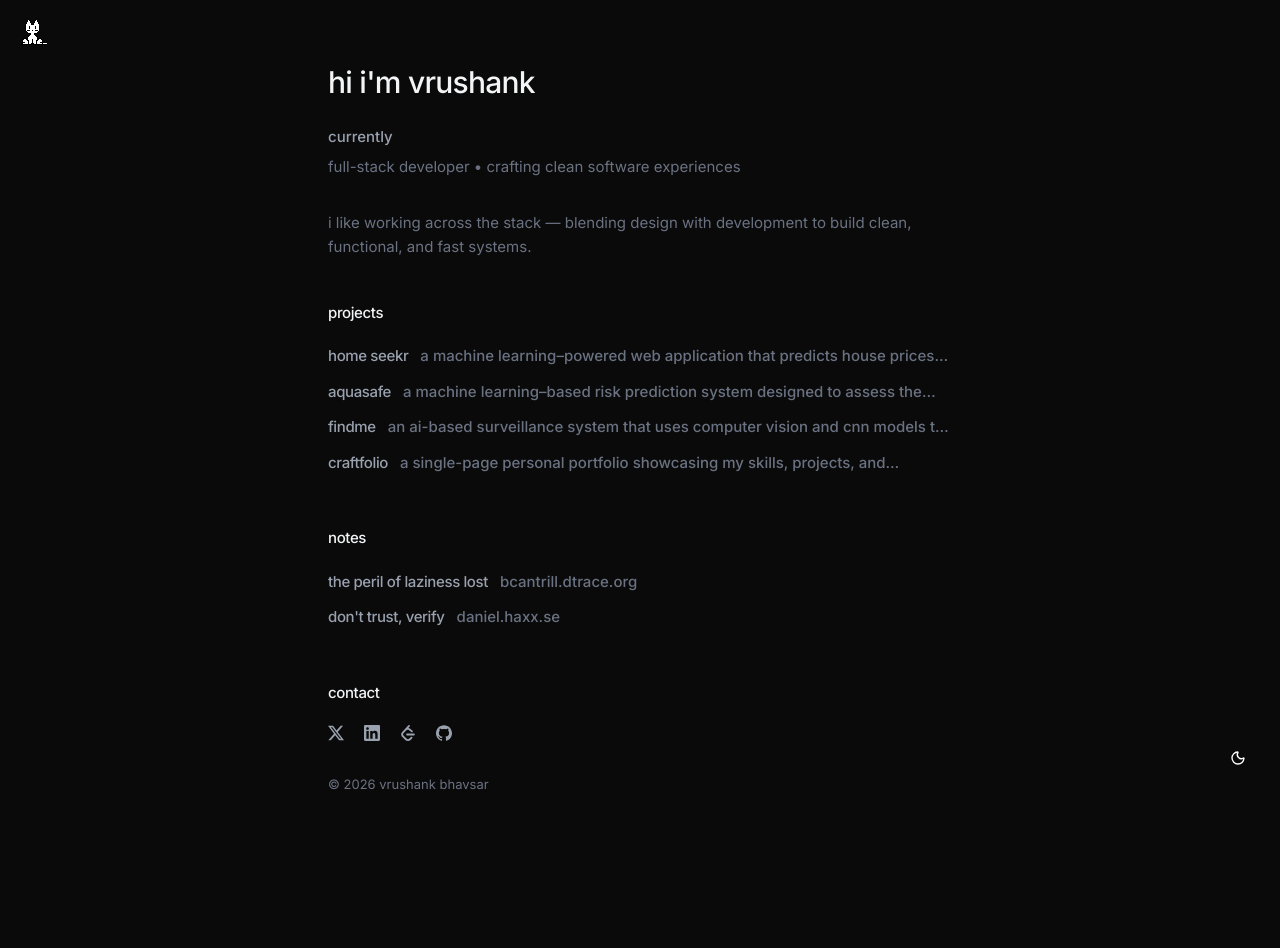
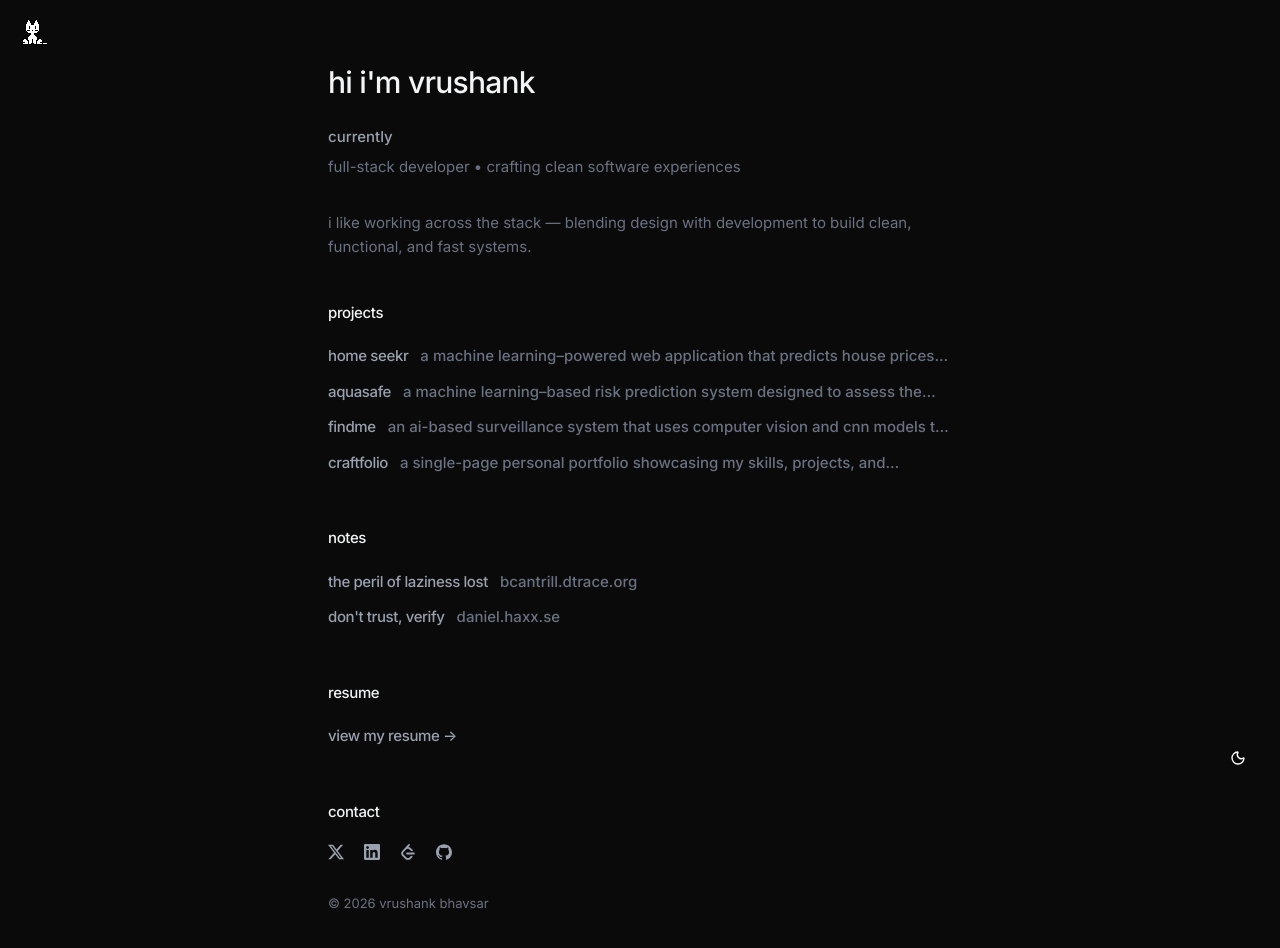
Before and after one commit to vrushankb17/Portfolio, a Next.js app: page / in a window 1280 px wide. Shown: the top 948 px of the page. Built offline with nearby package versions, Linux system fonts and the light colour scheme.

Commit message:
feat: add inline resume link

```diff
--- a/components/sections/Contact.tsx
+++ b/components/sections/Contact.tsx
@@ -27,6 +27,21 @@ export default function Contact() {
                             desc="daniel.haxx.se"
                             href="https://daniel.haxx.se/blog/2026/03/26/dont-trust-verify/"
                         />
+                    </div>
+                </div>
+
+                <div className="space-y-4">
+                    <h3 className="text-[15px] font-medium text-gray-900 dark:text-gray-100">resume</h3>
+
+                    <div className="flex flex-col gap-1.5">
+                        <Link
+                            href="/resume.pdf"
+                            target="_blank"
+                            rel="noopener noreferrer"
+                            className="group flex flex-wrap items-baseline gap-x-3 text-[15px] hover:bg-gray-100 dark:hover:bg-white/5 px-1 -mx-1 rounded-sm transition-colors py-0.5 w-fit pr-4"
+                        >
+                            <h4 className="font-medium text-gray-600 dark:text-gray-400 group-hover:text-gray-900 dark:group-hover:text-gray-100">view my resume &rarr;</h4>
+                        </Link>
                     </div>
                 </div>
 
```
